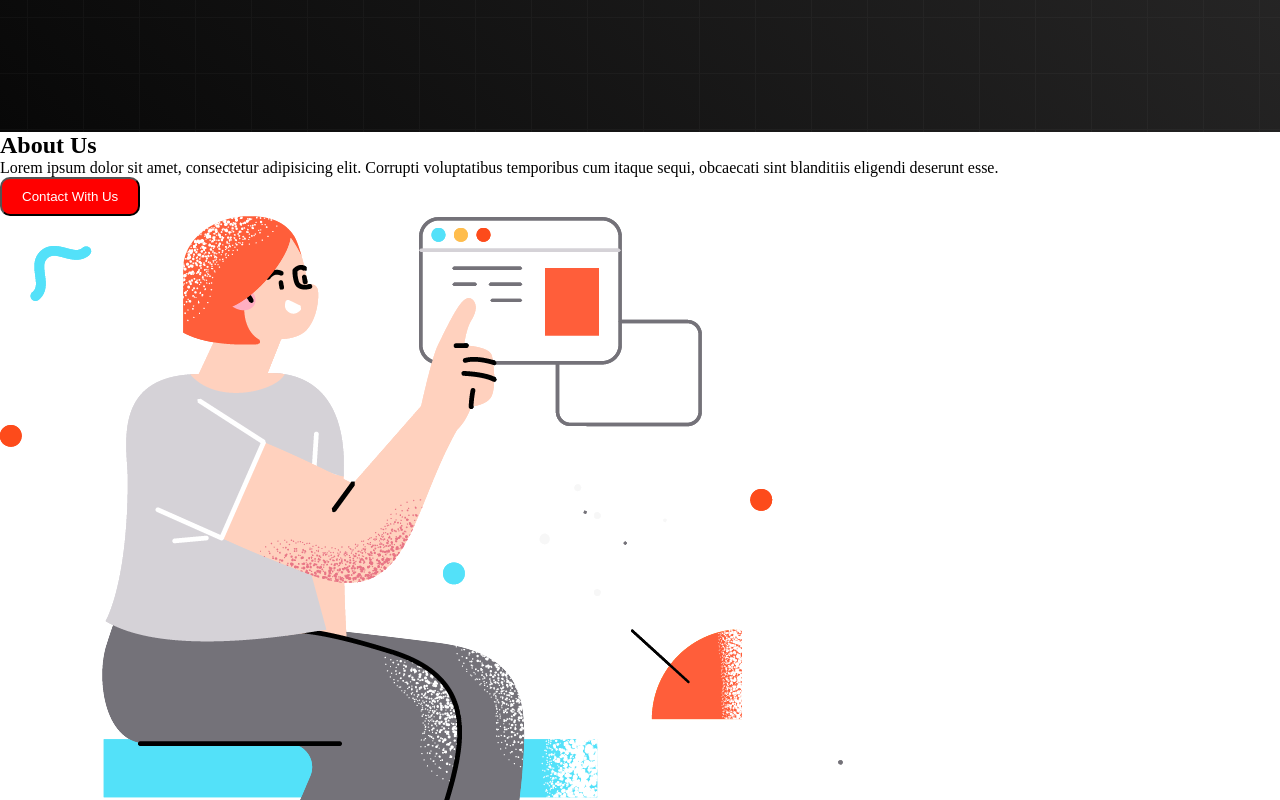
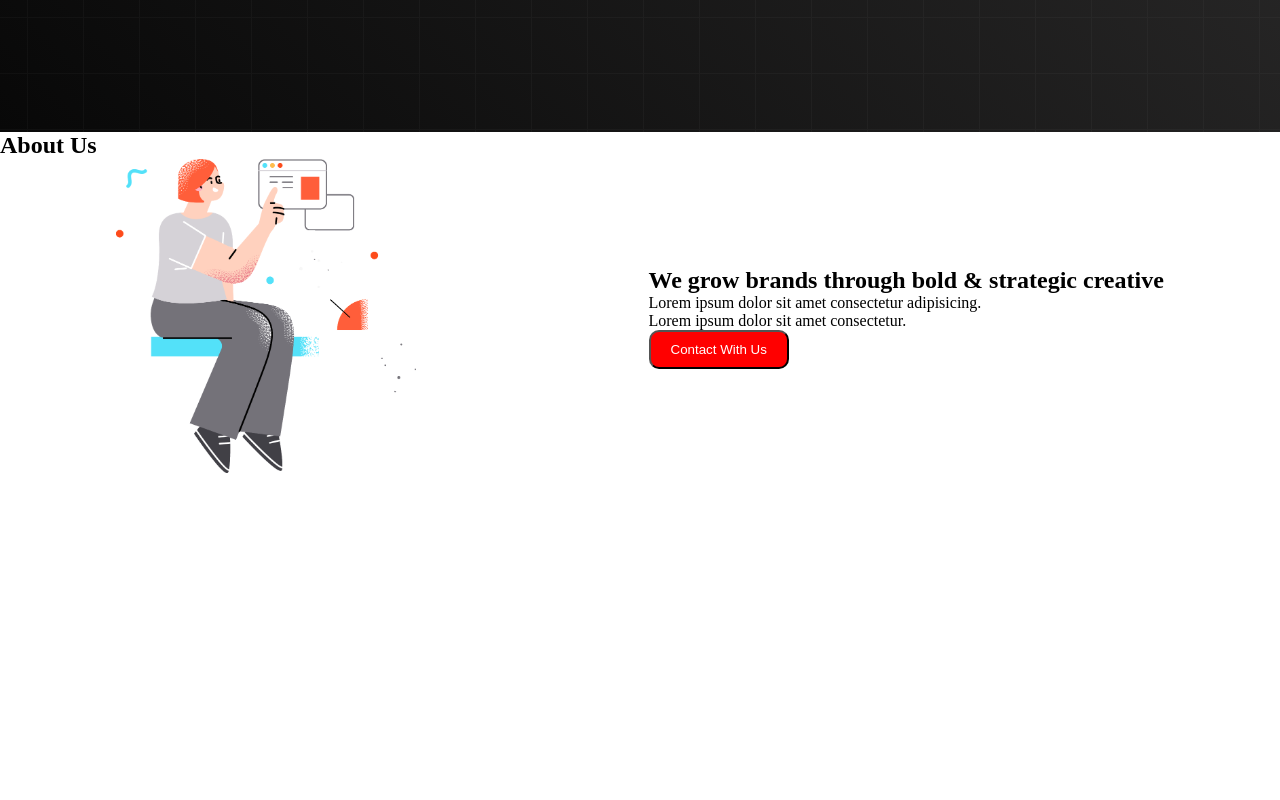
Before and after one commit to Chumki111/my-github-website, a plain HTML site: page index.html in a window 1280 px wide. Shown: the part 740-1540 px from the top of the page. After the commit the page ends 1217 px from the top, so only its background shows below. Drawn offline with Linux system fonts and the light colour scheme.

Commit message:
added my ninth commit

```diff
--- a/index.css
+++ b/index.css
@@ -56,3 +56,9 @@
     color: white;
     border-radius: 10px;
 }
+.about-banner{
+    display:flex;
+    justify-content: space-around;
+    align-items: center;
+    flex-direction: row-reverse;
+}
--- a/index.html
+++ b/index.html
@@ -38,16 +38,19 @@
 
       </section>
       <section>
+
+        <h1>About Us</h1>
       <div class="about-banner">
 
         <div class="about-text">
 
-            <h1>About Us</h1>
-            <p>Lorem ipsum dolor sit amet, consectetur adipisicing elit. Corrupti voluptatibus temporibus cum itaque sequi, obcaecati sint blanditiis eligendi deserunt esse.</p>
+            <h1>We grow brands through bold & strategic creative</h1>
+            <p>Lorem ipsum dolor sit amet consectetur adipisicing.</p>
+            <p>Lorem ipsum dolor sit amet consectetur.</p>
             <button class="btn">Contact With Us</button>
         </div>
         <div class="about-photo">
-            <img class="about-img" src="./images/section.png" alt="">
+            <img class="banner-img" src="./images/section.png" alt="">
         </div>
       </div>
     </section>
```
